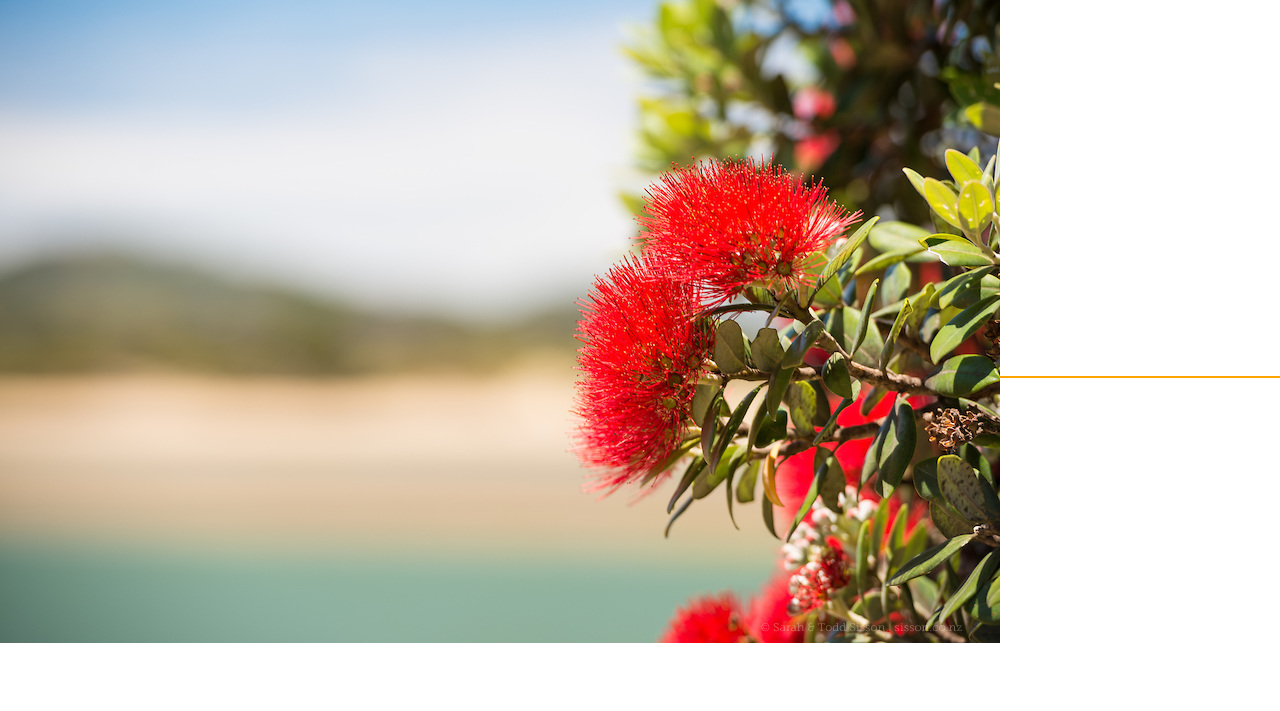
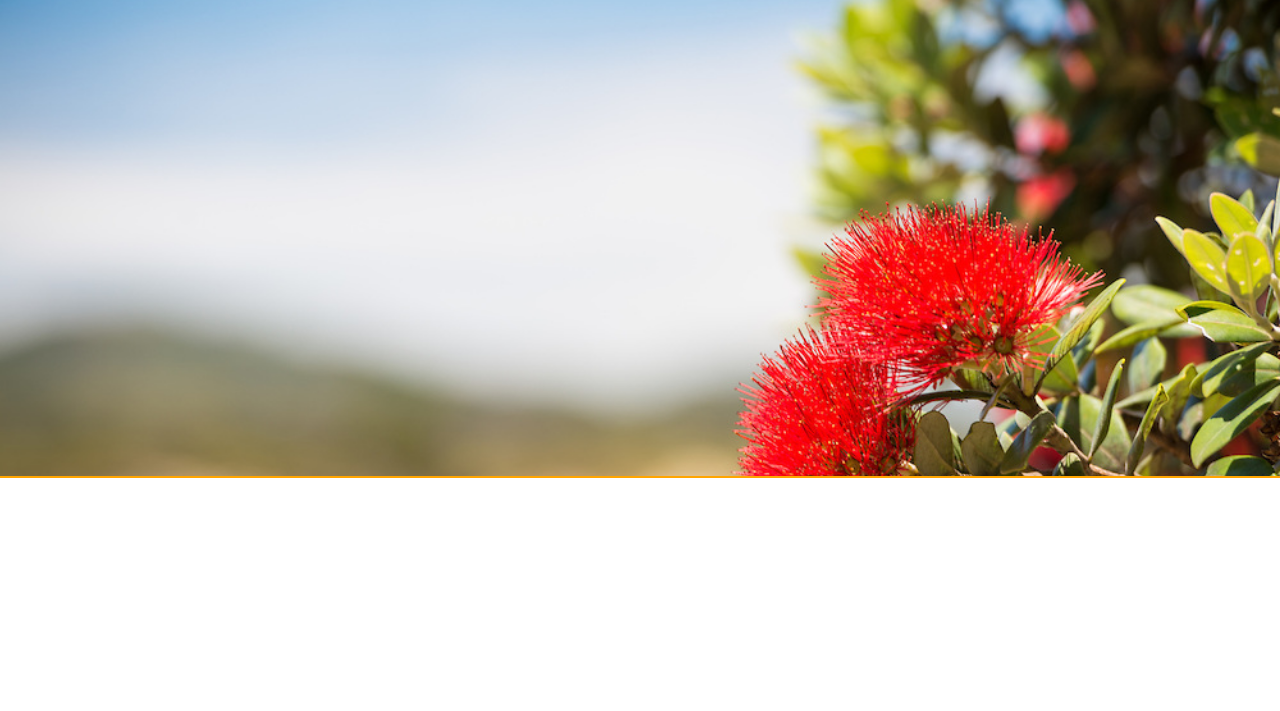
Before and after one commit to Seisachtheia/OzKiwi, a website: page public/index.html in a window 1280 px wide. Shown: the part 89-800 px from the top of the page. Drawn offline with Linux system fonts and the light colour scheme.

Commit message:
banner added, style modifications to come

```diff
--- a/private/css/style.scss
+++ b/private/css/style.scss
@@ -31,11 +31,10 @@ html {
 
 .header-banner {
     width:auto;
-    height:400px;
+    height:500px;
     padding-top:5px;
     border-bottom: 2px solid orange;
-
-    img {
-        max-width:100%;
-    }
+    background-image: url('../images/banner.jpg');
+    background-size: cover;
+    position:center;
 }
--- a/public/index.html
+++ b/public/index.html
@@ -48,8 +48,6 @@
 
             <div class="header-banner">
 
-                <img src="images/banner.jpg"/>
-
             </div>
 
 
```
Also changed, not shown: public/css/style.css.
